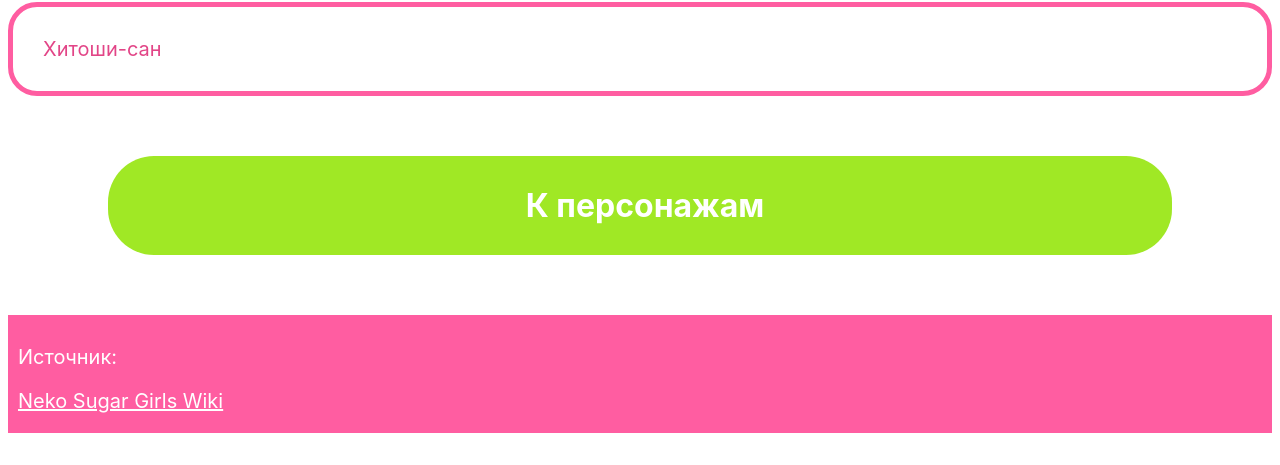
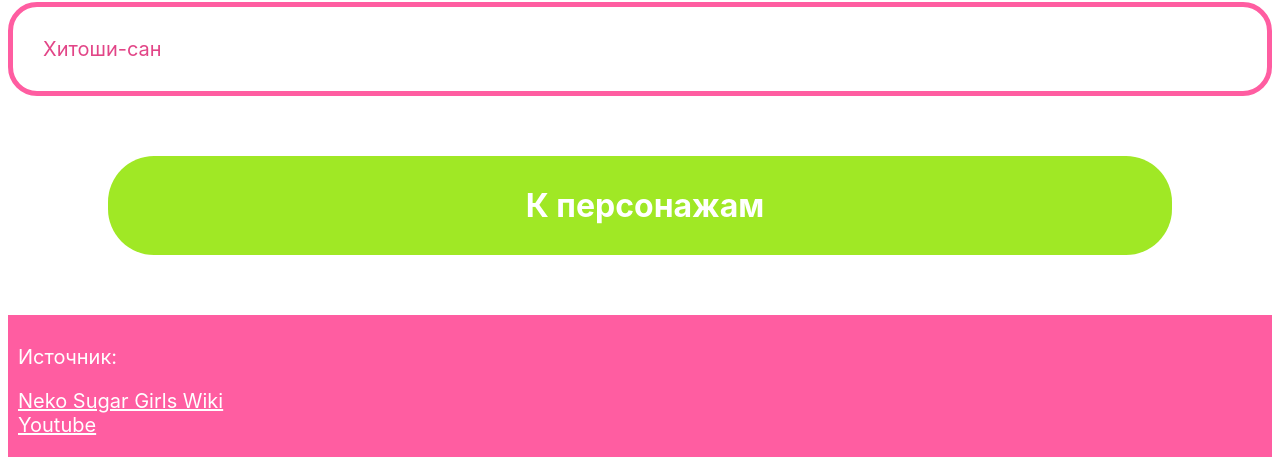
Before and after one commit to RastewX/MAKET, a plain HTML site: page index.html in a window 1280 px wide. Shown: the part 2488-2953 px from the top of the page. Before the commit the page ends 2929 px from the top, so only its background shows below. Drawn offline with Linux system fonts and the light colour scheme.

Commit message:
Update index.html

```diff
--- a/index.html
+++ b/index.html
@@ -28,7 +28,8 @@
         </main>
         <footer>
             <p>Источник:</p>
-            <a href="https://nyan-nekosugargirls.fandom.com/wiki/Nyan~_Neko_Sugar_Girls_Wiki">Neko Sugar Girls Wiki</a>
+                        <a href="https://nyan-nekosugargirls.fandom.com/wiki/Nyan~_Neko_Sugar_Girls_Wiki">Neko Sugar Girls Wiki</a><br>
+            <a href="https://youtube.com/@SoapOpera46?si=cnQaCTvKPlE6sPvH">Youtube</a>
         </footer>
     </body>
 </html>
```
